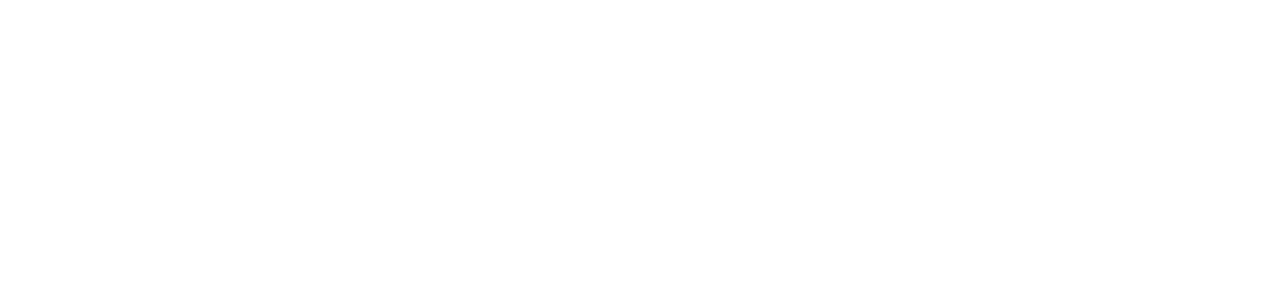
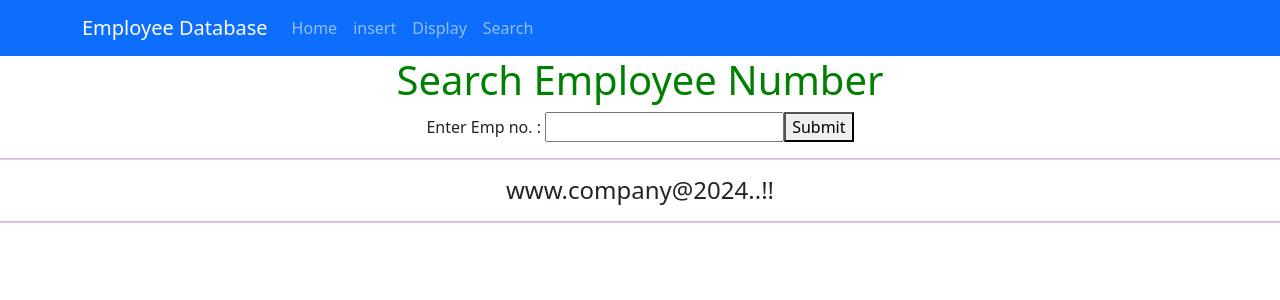
Before and after one commit to ANKITA7722/Frontend-and-Backend-ProjectNoteJS, a React (Vite) app in the folder Frontend/: page /search in a window 1280 px wide. Before the commit this address had no page. Shown: the top 300 px of the page. Built offline with nearby package versions, Linux system fonts and the light colour scheme.

Commit message:
search by id

```diff
--- a/Frontend/src/App.jsx
+++ b/Frontend/src/App.jsx
@@ -3,6 +3,7 @@
 import Insert from "./pages/Insert";
 import Display from "./pages/Display";
 import Home from "./pages/Home";
+import Search from "./pages/Search";
 
 const App = () => {
   return (
@@ -14,6 +15,7 @@
             <Route path="Home" element={<Home />} />
             <Route path="insert" element={<Insert />} />
             <Route path="display" element={<Display />} />
+            <Route path="search" element={<Search/>}/>
 
           </Route>
         </Routes>
--- a/Frontend/src/componets/Header.jsx
+++ b/Frontend/src/componets/Header.jsx
@@ -6,13 +6,14 @@
 const Header = () => {
     return (
         <>
-            <Navbar bg="primary" data-bs-theme="dark">
+            <Navbar bg="primary" data-bs-theme="dark" >
                 <Container>
-                    <Navbar.Brand href="#home">Navbar</Navbar.Brand>
+                    <Navbar.Brand href="#home">Employee Database</Navbar.Brand>
                     <Nav className="me-auto">
                         <Nav.Link as={Link} to="home">Home</Nav.Link>
                         <Nav.Link as={Link} to="insert">insert</Nav.Link>
                         <Nav.Link as={Link} to="display">Display</Nav.Link>
+                        <Nav.Link as={Link} to="search">Search</Nav.Link>
 
                     </Nav>
                 </Container>
--- a/Frontend/src/pages/Display.jsx
+++ b/Frontend/src/pages/Display.jsx
@@ -14,7 +14,7 @@
       setMydata(response.data);
       console.log(response);
     } catch (error) {
-      console.log("server not Found");
+      alert(error.response.data);
     }
   };
   useEffect(() => {
--- /dev/null
+++ b/Frontend/src/pages/Search.jsx
@@ -0,0 +1,35 @@
+import axios from "axios";
+
+import { useState } from "react";
+
+
+
+
+const Search=()=>{
+    const [empno ,setEmpno] = useState("");
+
+
+
+    const handleSubmit =()=>{
+        let api = "http://localhost:8000/employees/employeesearch";
+        axios.post(api,{empno:empno}).then((res)=>{
+            console.log(res);
+        })
+    }
+
+return(
+    <>
+        <center>
+            <h1 style={{color:"green"}}>Search Employee Number</h1>
+            Enter Emp no. : <input type="text" value={empno} />
+                <button onClick={handleSubmit}>Submit</button>
+                {/* <hr size="5" color="green"/>
+                {ans}
+                <hr size="5" color="green"/> */}
+                </center>
+
+
+    </>
+)
+}
+export default Search;
```
Also changed, not shown: 2 other files (tests, documents, lock files or other folders).
